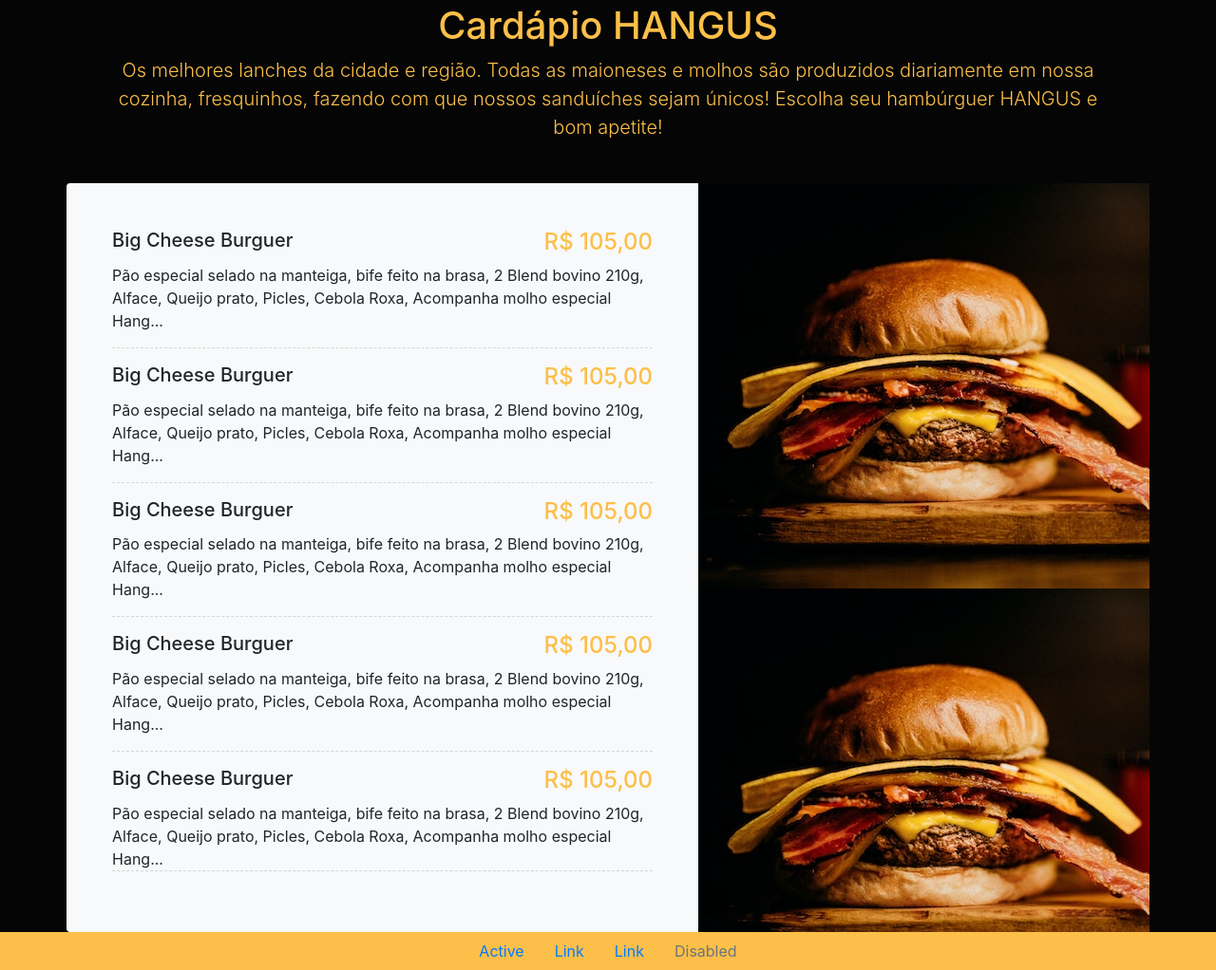
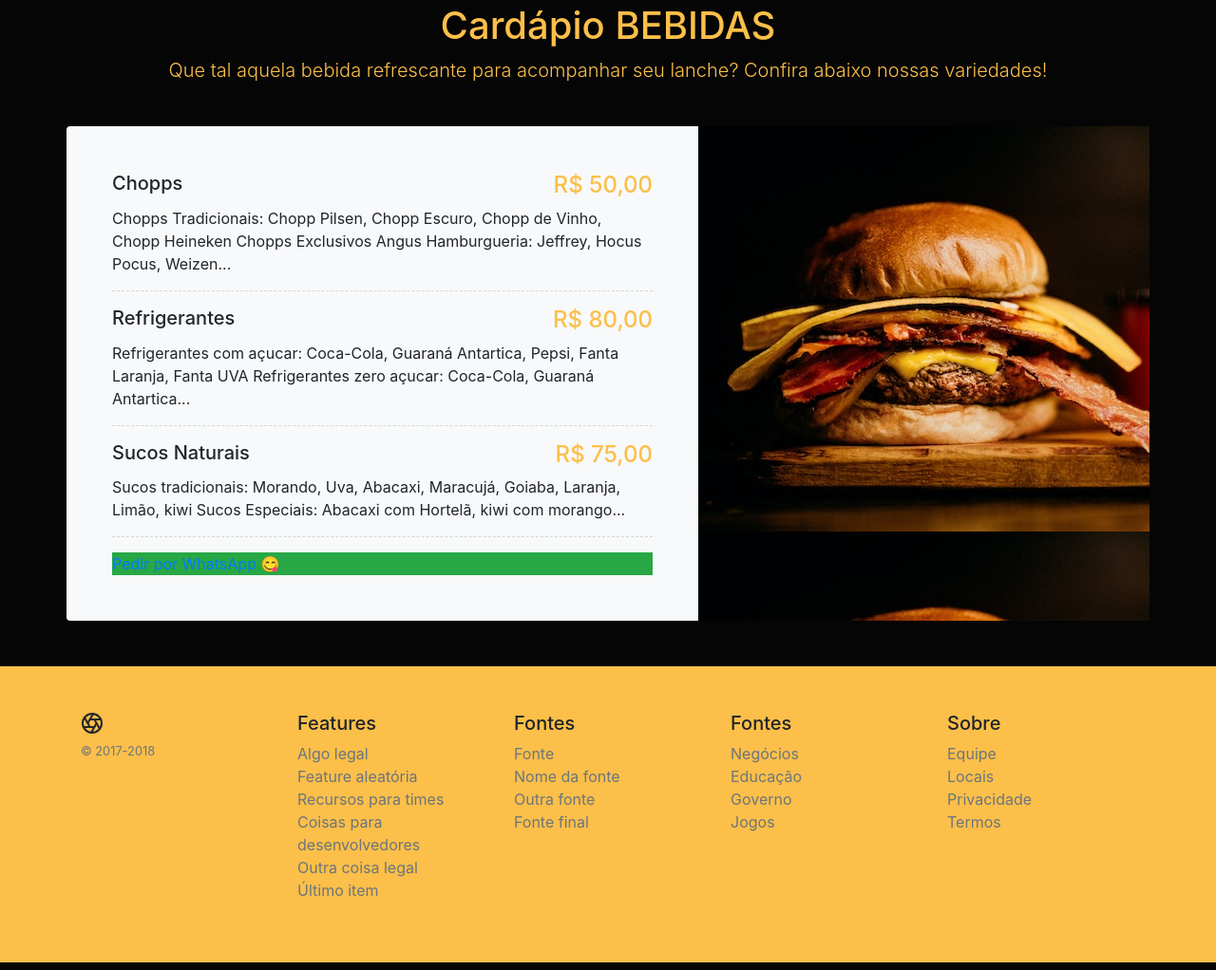
Before and after one commit to reotsugua/Projeto-Catalogo, a plain HTML site: page index.html in a window 1280 px wide. Shown: the part 952-1974 px from the top of the page at 95% size. Drawn offline with nearby package versions, Linux system fonts and the light colour scheme.

Commit message:
cardapio de bebidas

```diff
--- a/index.html
+++ b/index.html
@@ -11,7 +11,7 @@
     <link rel="stylesheet" href="css/style.css">
     <title>Catálogo</title>
 </head>
-<body>
+<body style="background-color: #050505;">
     <header class="backamarelo">
         <nav class="container navbar-nav navbar-expand-lg navbar-light">
             <img src="images/logo.png" alt="logo" class="mr-sm-5" width="176" height="100">
@@ -75,7 +75,7 @@
             </div>
           </nav>
     </header>
-    <main class="container-fluid" style="background-color: #050505;">
+    <main class="container-fluid mb-5" >
         <section class="jumbotron text-center texts backtransparente pb-4 mb-1"> <!--  OS BURGERS QUE VOCÊ AMA -->
             <div class="container">
               <h1 class="jumbotron-heading ">OS BURGERS QUE VOCÊ AMA</h1>
@@ -137,45 +137,41 @@
         </section>
         <section class="container"> <!--  Cardápio HANGUS -->
           <div class="jumbotron text-center texts backtransparente pb-4 mb-1"> <!--  TEXTO ANTES -->
-            <h1 class="jumbotron-heading ">Cardápio HANGUS</h1>
-              <p class="lead">Os melhores lanches da cidade e região. Todas as maioneses e molhos são produzidos diariamente em nossa cozinha, fresquinhos, fazendo com que nossos sanduíches sejam únicos! Escolha seu hambúrguer HANGUS e bom apetite!</p>
+            <h1 class="jumbotron-heading ">Cardápio BEBIDAS</h1>
+              <p class="lead">Que tal aquela bebida refrescante para acompanhar seu lanche? Confira abaixo nossas variedades!</p>
           </div>
           <div class="bg-light rounded row"> <!--  Cardápio -->
             <div class="col-md-7 p-5">
               <div class="d-flex flex-column mb-3 bordaDash" >
                 <div class="md-3 d-flex justify-content-between">
-                  <h5 class="d-inline-flex">Big Cheese Burguer</h5>
-                  <h4 class="d-inline-flex texts">R$ 105,00</h4>
+                  <h5 class="d-inline-flex">Chopps</h5>
+                  <h4 class="d-inline-flex texts">R$ 50,00</h4>
                 </div>
-                <p class="card-text mb-3">Pão especial selado na manteiga, bife feito na brasa, 2 Blend bovino 210g, Alface, Queijo prato, Picles, Cebola Roxa, Acompanha molho especial Hang...</p>
+                <p class="card-text mb-3">Chopps Tradicionais: Chopp Pilsen, Chopp Escuro, Chopp de Vinho, Chopp Heineken Chopps Exclusivos Angus Hamburgueria: Jeffrey, Hocus Pocus, Weizen...</p>
+              </div>
+
+              <div class="d-flex flex-column mb-3 bordaDash" >
+                <div class="md-3 d-flex justify-content-between">
+                  <h5 class="d-inline-flex">Refrigerantes</h5>
+                  <h4 class="d-inline-flex texts">R$ 80,00</h4>
+                </div>
+                <p class="card-text mb-3">Refrigerantes com açucar: Coca-Cola, Guaraná Antartica, Pepsi, Fanta Laranja, Fanta UVA Refrigerantes zero açucar: Coca-Cola, Guaraná Antartica...</p>
               </div>
               <div class="d-flex flex-column mb-3 bordaDash" >
                 <div class="md-3 d-flex justify-content-between">
-                  <h5 class="d-inline-flex">Big Cheese Burguer</h5>
-                  <h4 class="d-inline-flex texts">R$ 105,00</h4>
+                  <h5 class="d-inline-flex">Sucos Naturais</h5>
+                  <h4 class="d-inline-flex texts">R$ 75,00</h4>
                 </div>
-                <p class="card-text mb-3">Pão especial selado na manteiga, bife feito na brasa, 2 Blend bovino 210g, Alface, Queijo prato, Picles, Cebola Roxa, Acompanha molho especial Hang...</p>
+                <p class="card-text mb-3">Sucos tradicionais: Morando, Uva, Abacaxi, Maracujá, Goiaba, Laranja, Limão, kiwi Sucos Especiais: Abacaxi com Hortelã, kiwi com morango...</p>
               </div>
-              <div class="d-flex flex-column mb-3 bordaDash" >
-                <div class="md-3 d-flex justify-content-between">
-                  <h5 class="d-inline-flex">Big Cheese Burguer</h5>
-                  <h4 class="d-inline-flex texts">R$ 105,00</h4>
+
+              <div class="d-flex flex-column " >
+                <div></div>
+                <div class="bt btn-success">
+                  <a href="https://api.whatsapp.com/send?phone=55XXXXXXXXXXX&amp;text=Olá!%20Estou%20no%20site%20XXXX%20e%20gostaria%20de%20fazer%20um%20pedido" target="_blank" role="button">
+                        <span class="elementor-button-text">Pedir por WhatsApp 😋</span>
+                  </a>
                 </div>
-                <p class="card-text mb-3">Pão especial selado na manteiga, bife feito na brasa, 2 Blend bovino 210g, Alface, Queijo prato, Picles, Cebola Roxa, Acompanha molho especial Hang...</p>
-              </div>
-              <div class="d-flex flex-column mb-3 bordaDash" >
-                <div class="md-3 d-flex justify-content-between">
-                  <h5 class="d-inline-flex">Big Cheese Burguer</h5>
-                  <h4 class="d-inline-flex texts">R$ 105,00</h4>
-                </div>
-                <p class="card-text mb-3">Pão especial selado na manteiga, bife feito na brasa, 2 Blend bovino 210g, Alface, Queijo prato, Picles, Cebola Roxa, Acompanha molho especial Hang...</p>
-              </div>
-              <div class="d-flex flex-column mb-3 bordaDash" >
-                <div class="md-3 d-flex justify-content-between">
-                  <h5 class="d-inline-flex">Big Cheese Burguer</h5>
-                  <h4 class="d-inline-flex texts">R$ 105,00</h4>
-                </div>
-                <p class="card-text">Pão especial selado na manteiga, bife feito na brasa, 2 Blend bovino 210g, Alface, Queijo prato, Picles, Cebola Roxa, Acompanha molho especial Hang...</p>
               </div>
             </div>
             <div class="col-md-5" style="background-image: url('images/ham3.jpg');">
@@ -183,31 +179,57 @@
           </div>
         </section>
     </main>
-    <footer class="backamarelo">
-        <ul class="nav justify-content-center">
-            <li class="nav-item">
-              <a class="nav-link active" href="#">Active</a>
-            </li>
-            <li class="nav-item">
-              <a class="nav-link" href="#">Link</a>
-            </li>
-            <li class="nav-item">
-              <a class="nav-link" href="#">Link</a>
-            </li>
-            <li class="nav-item">
-              <a class="nav-link disabled" href="#">Disabled</a>
-            </li>
-          </ul>
+    <footer class="container-fluid backamarelo">
+      <div class="container py-5">
+        <div class="row">
+          <div class="col-12 col-md">
+            <svg xmlns="http://www.w3.org/2000/svg" width="24" height="24" viewBox="0 0 24 24" fill="none" stroke="currentColor" stroke-width="2" stroke-linecap="round" stroke-linejoin="round" class="d-block mb-2"><circle cx="12" cy="12" r="10"></circle><line x1="14.31" y1="8" x2="20.05" y2="17.94"></line><line x1="9.69" y1="8" x2="21.17" y2="8"></line><line x1="7.38" y1="12" x2="13.12" y2="2.06"></line><line x1="9.69" y1="16" x2="3.95" y2="6.06"></line><line x1="14.31" y1="16" x2="2.83" y2="16"></line><line x1="16.62" y1="12" x2="10.88" y2="21.94"></line></svg>
+            <small class="d-block mb-3 text-muted">© 2017-2018</small>
+          </div>
+          <div class="col-6 col-md">
+            <h5>Features</h5>
+            <ul class="list-unstyled text-small">
+              <li><a class="text-muted" href="#">Algo legal</a></li>
+              <li><a class="text-muted" href="#">Feature aleatória</a></li>
+              <li><a class="text-muted" href="#">Recursos para times</a></li>
+              <li><a class="text-muted" href="#">Coisas para desenvolvedores</a></li>
+              <li><a class="text-muted" href="#">Outra coisa legal</a></li>
+              <li><a class="text-muted" href="#">Último item</a></li>
+            </ul>
+          </div>
+          <div class="col-6 col-md">
+            <h5>Fontes</h5>
+            <ul class="list-unstyled text-small">
+              <li><a class="text-muted" href="#">Fonte</a></li>
+              <li><a class="text-muted" href="#">Nome da fonte</a></li>
+              <li><a class="text-muted" href="#">Outra fonte</a></li>
+              <li><a class="text-muted" href="#">Fonte final</a></li>
+            </ul>
+          </div>
+          <div class="col-6 col-md">
+            <h5>Fontes</h5>
+            <ul class="list-unstyled text-small">
+              <li><a class="text-muted" href="#">Negócios</a></li>
+              <li><a class="text-muted" href="#">Educação</a></li>
+              <li><a class="text-muted" href="#">Governo</a></li>
+              <li><a class="text-muted" href="#">Jogos</a></li>
+            </ul>
+          </div>
+          <div class="col-6 col-md">
+            <h5>Sobre</h5>
+            <ul class="list-unstyled text-small">
+              <li><a class="text-muted" href="#">Equipe</a></li>
+              <li><a class="text-muted" href="#">Locais</a></li>
+              <li><a class="text-muted" href="#">Privacidade</a></li>
+              <li><a class="text-muted" href="#">Termos</a></li>
+            </ul>
+          </div>
+        </div>
+
+      </div>
 
     </footer>
 
-
-
-
-
-
-
-<!-- <script src="js/bootstrap.min.js"></script> -->
 <script src="https://code.jquery.com/jquery-3.2.1.slim.min.js" integrity="sha384-KJ3o2DKtIkvYIK3UENzmM7KCkRr/rE9/Qpg6aAZGJwFDMVNA/GpGFF93hXpG5KkN" crossorigin="anonymous"></script>
 <script src="https://cdn.jsdelivr.net/npm/popper.js@1.12.9/dist/umd/popper.min.js" integrity="sha384-ApNbgh9B+Y1QKtv3Rn7W3mgPxhU9K/ScQsAP7hUibX39j7fakFPskvXusvfa0b4Q" crossorigin="anonymous"></script>
 <script src="https://cdn.jsdelivr.net/npm/bootstrap@4.0.0/dist/js/bootstrap.min.js" integrity="sha384-JZR6Spejh4U02d8jOt6vLEHfe/JQGiRRSQQxSfFWpi1MquVdAyjUar5+76PVCmYl" crossorigin="anonymous"></script>
```
